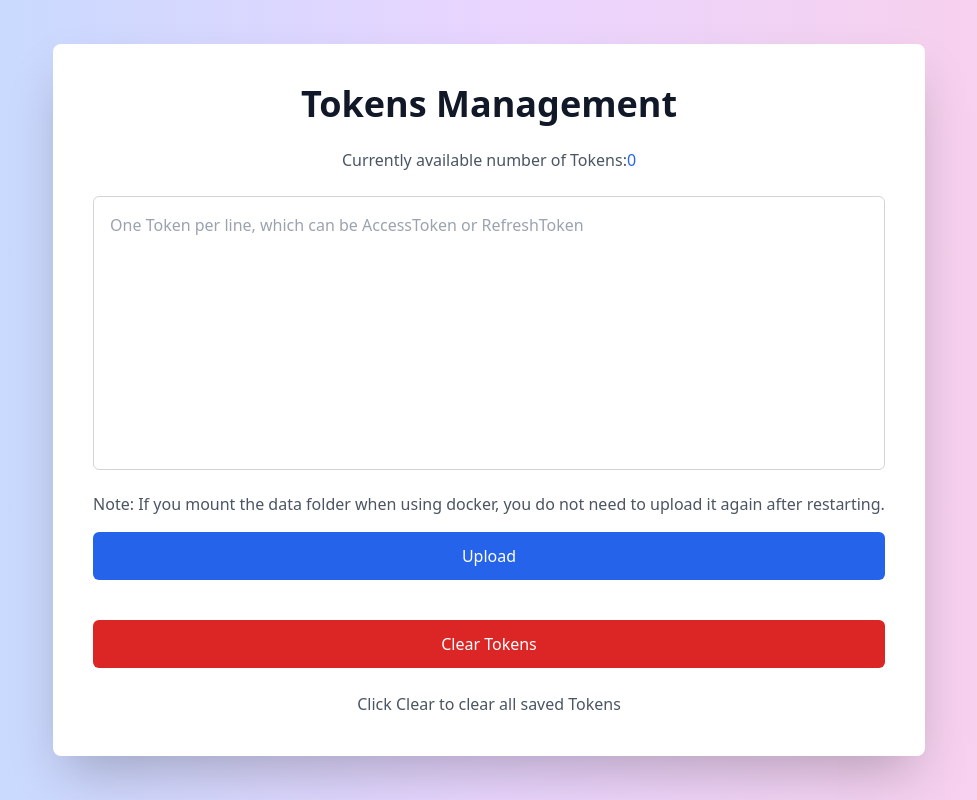
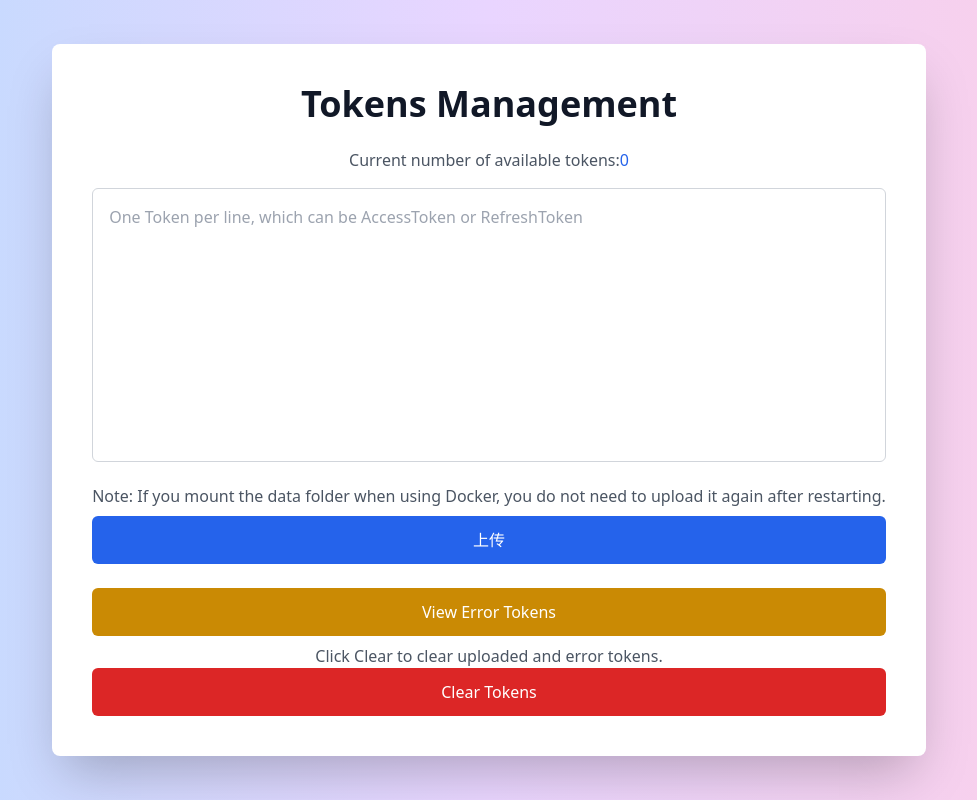
Before and after one commit to Niansuh/chat2api, a FastAPI app: page /tokens in a window 1280 px wide. Shown: the whole page, without its empty margins (151-1128 px from the left). Run offline with FastAPI, Linux system fonts and the light colour scheme; some libraries are stand-ins or nearby versions.

Commit message:
v1.2.4 fix bugs

```diff
--- a/templates/tokens.html
+++ b/templates/tokens.html
@@ -10,35 +10,73 @@
             const apiPrefix = "{{ api_prefix }}";
             const uploadForm = document.getElementById('uploadForm');
             const clearForm = document.getElementById('clearForm');
+            const errorButton = document.getElementById('errorButton');
 
             if (apiPrefix === "None") {
                 uploadForm.action = "/tokens/upload";
                 clearForm.action = "/tokens/clear";
+                errorButton.dataset.api = "/tokens/error";
             } else {
                 uploadForm.action = `/${apiPrefix}/tokens/upload`;
                 clearForm.action = `/${apiPrefix}/tokens/clear`;
+                errorButton.dataset.api = `/${apiPrefix}/tokens/error`;
             }
+
+            errorButton.addEventListener('click', async () => {
+                const response = await fetch(errorButton.dataset.api, {
+                    method: 'POST',
+                });
+                const result = await response.json();
+                const errorTokens = result.error_tokens;
+
+                const errorModal = document.getElementById('errorModal');
+                const errorModalContent = document.getElementById('errorModalContent');
+
+                errorModalContent.innerHTML = errorTokens.map(token => `<p>${token}</p>`).join('');
+                errorModal.classList.remove('hidden');
+            });
+
+            document.getElementById('errorModalClose').addEventListener('click', () => {
+                document.getElementById('errorModal').classList.add('hidden');
+            });
+
+            document.getElementById('errorModalCopy').addEventListener('click', () => {
+                const errorModalContent = document.getElementById('errorModalContent');
+                const textToCopy = errorModalContent.innerText.replace(/\n\n/g, '\n');
+                navigator.clipboard.writeText(textToCopy).then(() => {
+                    alert('Error Tokens copied to clipboard');
+                }).catch(err => {
+                    alert('Copy failed, please copy manually');
+                });
+            });
         });
     </script>
 </head>
 <body class="bg-gradient-to-r from-blue-200 via-purple-200 to-pink-200 flex justify-center items-center min-h-screen">
     <div class="bg-white p-10 rounded-lg shadow-2xl w-128 text-center">
         <h1 class="text-4xl font-extrabold text-gray-900 mb-6">Tokens Management</h1>
-    <p class="text-gray-600 mb-6">Currently available number of Tokens:<span class="text-blue-600">{{ tokens_count }}</span></p>
-    <form class="mb-6" id="uploadForm" method="post">
-        <textarea class="w-full p-4 mb-4 border border-gray-300 rounded-md focus:outline-none focus:ring-2 focus:ring-blue-400 resize-none" name="text" placeholder="One Token per line, which can be AccessToken or RefreshToken"
-                  rows="10"></textarea>
-        <p class="text-gray-600 mb-4">Note: If you mount the data folder when using docker, you do not need to upload it again after restarting.</p>
-        <button class="w-full bg-blue-600 text-white py-3 rounded-md hover:bg-blue-700 transition duration-300 mb-4"
-                type="submit">Upload
-        </button>
+        <p class="text-gray-600 mb-4">Current number of available tokens:<span class="text-blue-600">{{ tokens_count }}</span></p>
+        <form class="mb-2" id="uploadForm" method="post">
+            <textarea class="w-full p-4 mb-4 border border-gray-300 rounded-md focus:outline-none focus:ring-2 focus:ring-blue-400 resize-none" name="text" placeholder="One Token per line, which can be AccessToken or RefreshToken" rows="10"></textarea>
+            <p class="text-gray-600 mb-2">Note: If you mount the data folder when using Docker, you do not need to upload it again after restarting.</p>
+            <button class="w-full bg-blue-600 text-white py-3 rounded-md hover:bg-blue-700 transition duration-300 mb-2" type="submit">上传</button>
         </form>
+        <button id="errorButton" class="w-full bg-yellow-600 text-white py-3 rounded-md hover:bg-yellow-700 transition duration-200 mt-2">View Error Tokens</button>
+        <p class="text-gray-600 mt-2">Click Clear to clear uploaded and error tokens.</p>
         <form id="clearForm" method="post">
-        <button class="w-full bg-red-600 text-white py-3 rounded-md hover:bg-red-700 transition duration-300"
-                type="submit">Clear Tokens
-        </button>
+            <button class="w-full bg-red-600 text-white py-3 rounded-md hover:bg-red-700 transition duration-300" type="submit">Clear Tokens</button>
         </form>
-    <p class="text-gray-600 mt-6">Click Clear to clear all saved Tokens</p>
+    </div>
+
+    <div id="errorModal" class="fixed inset-0 bg-gray-800 bg-opacity-75 flex justify-center items-center hidden">
+        <div class="bg-white p-6 rounded-lg shadow-lg w-150">
+            <h2 class="text-2xl font-bold mb-4">Error Tokens</h2>
+            <div id="errorModalContent" class="list-disc list-inside text-left mb-4"></div>
+            <div class="flex justify-end space-x-4">
+                <button id="errorModalCopy" class="bg-green-600 text-white py-2 px-4 rounded-md hover:bg-green-700 transition duration-300">Copy</button>
+                <button id="errorModalClose" class="bg-red-600 text-white py-2 px-4 rounded-md hover:bg-red-700 transition duration-300">Close</button>
+            </div>
+        </div>
     </div>
 </body>
 </html>
```
Lines whose indentation alone changed are shown as unchanged.
